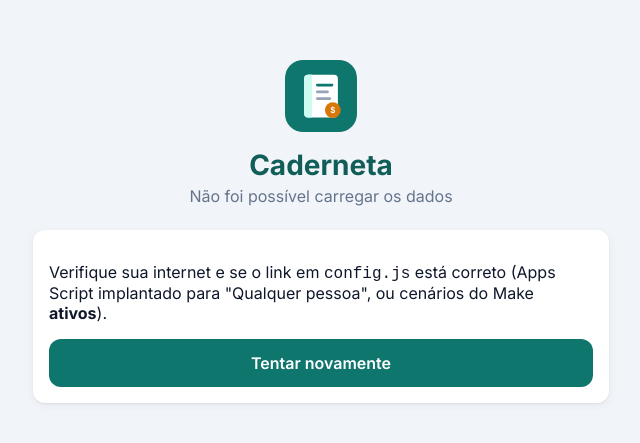
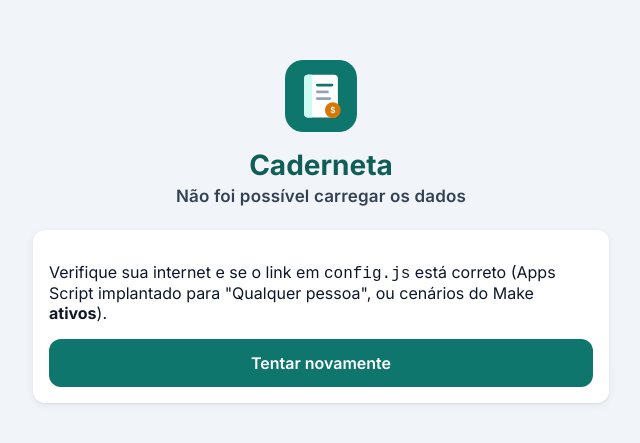
Before and after one commit to Cyntdias/TesteNovo, a plain HTML site: page index.html in a window 1280 px wide. Shown: the part 177-620 px from the top of the page, without its empty margins (319-959 px from the left). Drawn offline with Linux system fonts and the light colour scheme; no server answers.

Commit message:
Update style.css

```diff
--- a/style.css
+++ b/style.css
@@ -300,7 +300,7 @@ a.item:hover, button.item:hover { background: #F8FAFC; cursor: pointer; }
 .marca { text-align: center; margin-bottom: var(--e5); }
 .marca img { width: 72px; height: 72px; border-radius: 18px; }
 .marca h1 { font-size: var(--t-xl); margin: var(--e3) 0 var(--e1); color: var(--primaria-escura); }
-.marca p { margin: 0; color: var(--texto-suave); }
+.marca p { margin: 0; color: #334155; font-size: 17px; font-weight: 600; letter-spacing: .01em; }
 
 /* Logo da loja */
 .marca .marca-logo { width: 96px; height: 96px; max-height: 96px; border-radius: 24px; object-fit: contain; background: #fff; box-shadow: var(--sombra); }
```
